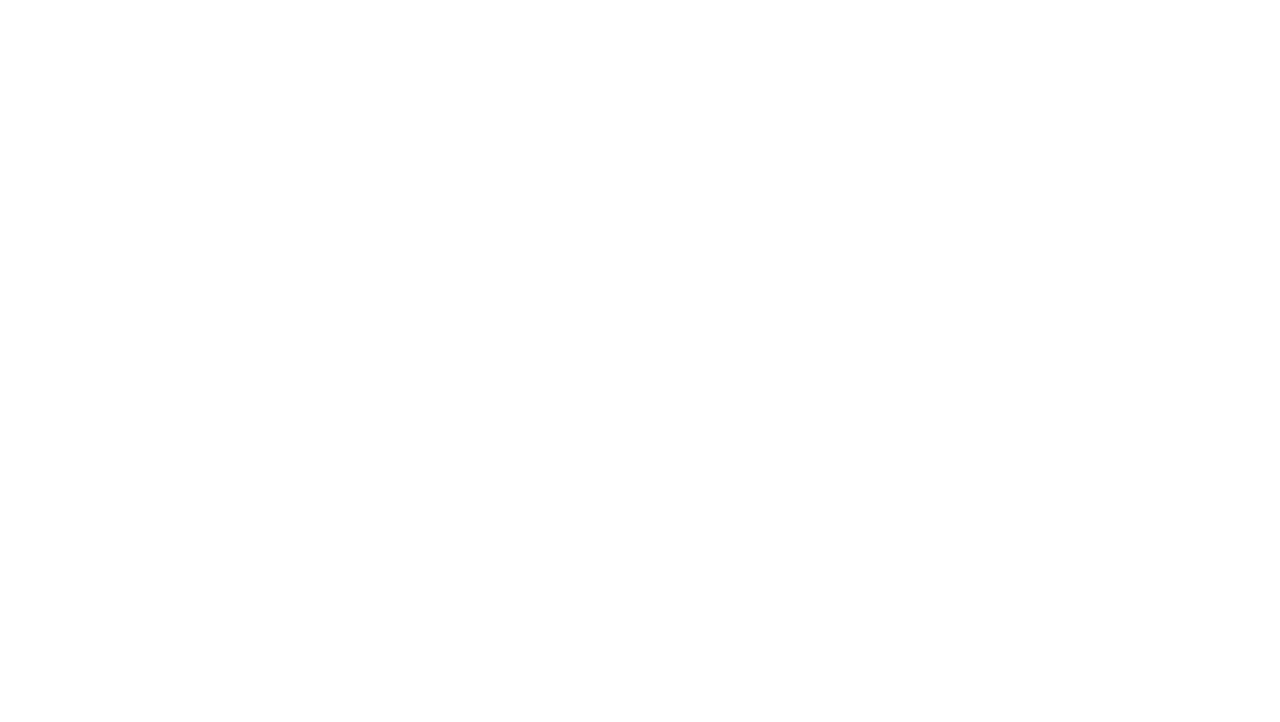
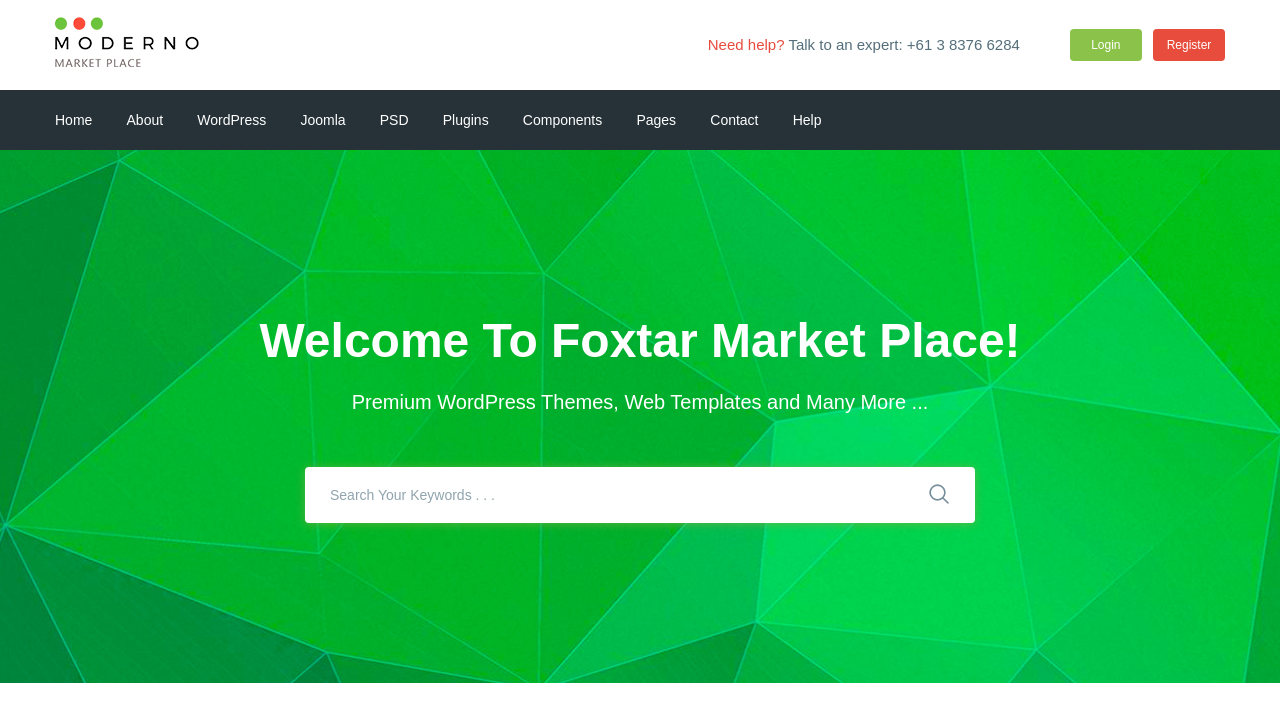
Before and after one commit to tata1611/moderno, a website: page app/index.html in a window 1280 px wide. Drawn offline with nearby package versions, Linux system fonts and the light colour scheme; files that its build step writes are made by us from their sources.

Commit message:
added serch section

```diff
--- a/app/index.html
+++ b/app/index.html
@@ -1,20 +1,128 @@
 <!DOCTYPE html>
 <html lang="en">
+
 <head>
     <meta charset="UTF-8">
     <meta name="viewport" content="width=device-width, initial-scale=1.0">
     <meta http-equiv="X-UA-Compatible" content="ie=edge">
     <title>Start-gulp</title>
+    <link href="https://fonts.googleapis.com/css?family=Roboto:500,700&display=swap" rel="stylesheet">
     <link rel="stylesheet" href="css/libs.min.css">
     <link rel="stylesheet" href="css/style.min.css">
 </head>
+
 <body>
 
+    <header class="header">
+        <div class="header__inner">
+            <div class="container">
+                <div class="header__top-inner">
+                    <div class="header__logo">
+                        <a href="#">
+                            <img src="images/logo.png" alt="">
+                        </a>
 
+                    </div>
+                    <div class="header__text">
+                        <a href="#">
+                            <span>
+                                Need help?</span>
+                        </a>
+                        Talk to an expert: <a class="header__phone" href="tel:+61383766284"> +61 3 8376 6284</a>
+                    </div>
+                    <div class="header__box">
+                        <a class="header__btn header__btn-login" href="#">Login</a>
+                        <a class="header__btn header__btn-register" href="#">Register</a>
+                    </div>
+                </div>
+            </div>
+        </div>
+
+        <div class="header__menu">
+            <div class="container">
+                <nav class="menu">
+                    <ul class="menu__list">
+                        <li><a href="#">
+                                Home
+                            </a>
+                        </li>
+
+                        <li><a href="#">
+                                About
+                            </a>
+                        </li>
+
+                        <li><a href="#">
+                                WordPress
+                            </a>
+                        </li>
+
+                        <li><a href="#">
+                                Joomla
+                            </a>
+                        </li>
+
+                        <li><a href="#">
+                                PSD
+                            </a>
+                        </li>
+
+                        <li><a href="#">
+                                Plugins
+                            </a>
+                        </li>
+
+                        <li><a href="#">
+                                Components
+                            </a>
+                        </li>
+
+                        <li><a href="#">
+                                Pages
+                            </a>
+                        </li>
+
+                        <li><a href="#">
+                                Contact
+                            </a>
+                        </li>
+
+                        <li><a href="#">
+                                Help
+                            </a>
+                        </li>
+                    </ul>
+
+                </nav>
+            </div>
+        </div>
+    </header>
+
+    <section class="search" style=background-image:url(images/search-bg.jpg);>
+        <div class="container">
+            <div class="search__inner">
+                <div class="search__inner-title">
+                    Welcome To Foxtar Market Place!
+                </div>
+                <div class="search__inner-text">
+                    Premium WordPress Themes, Web Templates and Many More ...
+                </div>
+                <div class="search__inner-form">
+                    <form>
+                        <input type="text" placeholder="Search Your Keywords . . ." required>
+                        <button type="submit">
+                            <img src="images/search.png" alt="">
+                        </button>
+                    </form>
+                </div>
+            </div>
+        </div>
+    </section>
 
 
     <script src="https://ajax.googleapis.com/ajax/libs/jquery/3.4.1/jquery.min.js"></script>
     <script src="js/libs.min.js"></script>
     <script src="js/main.min.js"></script>
 </body>
+
 </html>
--- /dev/null
+++ b/app/scss/_fonts.scss
@@ -0,0 +1,6 @@
+@font-face {
+    font-family: 'Roboto-Regular', sans-serif;
+    src: url('../fonts/Roboto-Regular.woff2'), format('woff2');
+    src: url('../fonts/Roboto-Regular.woff'), format('woff');
+
+}
--- /dev/null
+++ b/app/scss/_global.scss
@@ -0,0 +1,27 @@
+html{
+    box-sizing: border-box;
+}
+*,
+*::before,
+*::after{
+    box-sizing: inherit;
+}
+
+a{
+    display: inline-block;
+    color: $text;
+    text-decoration: none;
+}
+
+ul,
+li{
+    margin: 0;
+    padding: 0;
+    list-style: none;
+}
+
+.container{
+    max-width: 1200px;
+    margin: 0 auto;
+    padding: 0 15px;
+}
--- /dev/null
+++ b/app/scss/_vars.scss
@@ -0,0 +1,4 @@
+$text:#546e7a;
+$red:#e74c3c;
+$green:#8bc34a;
+$bg:#263238;
--- a/app/scss/style.scss
+++ b/app/scss/style.scss
@@ -1,26 +1,120 @@
-html{
-    box-sizing: border-box;
-}
-*,
-*::before,
-*::after{
-    box-sizing: inherit;
+@import 'vars';
+@import 'global';
+@import 'fonts';
+
+
+body{
+    font-family: 'Roboto-Regular', sans-serif;
+    font-weight: 400;
+    font-size: 15px;
+    line-height: 24px;
+    color: $text;
 }
 
-body{
-    display:flex;
-    transition: all .3s;
+.header__top-inner{
+    display: flex;
+    justify-content: space-between;
+    height: 90px;
+    align-items: center;
 }
 
-.box{
+.header__text{
+    margin-left: auto;
+    margin-right: 50px;
+span{
+    color: $red;
+}
+}
+.header__btn{
+    padding: 4px;
+    width: 72px;
+    border-radius: 4px;
+    text-align: center;
+    color: #fff;
     font-size: 12px;
-    margin: 0;
-    padding: 0;
-    overflow: hidden;
-    text-transform: uppercase;
+}
+.header__btn-login{
+    background-color: $green;
+}
+.header__btn-register{
+    background-color: $red;
+    margin-left: 7px;
+}
+
+.header__menu{
+    background: $bg;
+}
+.menu{
+    display: flex;
+    align-items: center;
+    height: 60px;
+}
+.menu__list{
+    li{
+        display: inline-block;
+        &+li{
+            margin-left: 30px;
+        }
+    }
+    a{
+        color: #fff;
+        font-size: 14px;
+    }
+}
+.search{
+    background-repeat: no-repeat;
+    background-position: center;
+    background-size: cover;
+    min-height: 533px;
+}
+.search__inner{
+    padding:155px 0 100px;
+    color: #fff;
     text-align: center;
-    left: 0;
+    &-title{
+        margin-bottom: 10px;
+        font-size: 48px;
+        font-weight: 700;
+        line-height: 72px;
+    }
+    &-text{
+        margin-bottom: 50px;
+        font-size: 20px;
+        font-weight: 500;
+        line-height: 30px;
+    }
+    &-form{
+        max-width: 670px;
+        margin: 0 auto;
+        position: relative;
+        input{
+        width: 100%;
+        height: 56px;
+        border-radius: 4px;
+        box-shadow: 0px 1px 10px 0px rgba(124, 178, 64, 0.75);
+        border: none;
+        outline: none;
+        font-size: 14px;
+        font-weight: 500;
+        padding-left: 25px;
+        padding-right: 60px;
+        &:focus{
+            border: 1px solid $bg;
+        }
+        &::placeholder{
+            color: #90a4ae;
+            font-weight: 500;
+
+        }
+        }
+        button{
+            position: absolute;
+            border: none;
+            background-color: transparent;
+            right: 20px;
+            top: 16px;
+
+        }
+    }
+
 }
-.block{
-    transition: inherit;;
-}
--- a/gulpfile.js
+++ b/gulpfile.js
@@ -8,7 +8,7 @@ let browserSync=require('browser-sync'),
     cssmin=require('gulp-cssmin');
 
 gulp.task('sass',function(){
-  return gulp.src('app/scss/style.scss')
+  return gulp.src('app/scss/**/*.scss')
         .pipe(sass({outputStyle:'compressed'}))
         .pipe(rename({suffix:'.min'}))
         .pipe(autoprefixer({
@@ -62,7 +62,7 @@ gulp.task('browser-sync', function() {
 });
 
 gulp.task('watch', function(){
-    gulp.watch('app/scss/style.scss', gulp.parallel('sass'))
+    gulp.watch('app/scss/**/*.scss', gulp.parallel('sass'))
     gulp.watch('app/*.html', gulp.parallel('html'))
     gulp.watch('app/js/*.js', gulp.parallel('js'))
 });
```
Also changed, not shown: app/css/style.min.css, app/fonts/Roboto-Regular.woff (added), app/fonts/Roboto-Regular.woff2 (added), app/images/icons/search.svg (added), app/images/logo.jpg (added), app/images/logo.png (added), app/images/search-bg.jpg (added), app/images/search.png (added).
